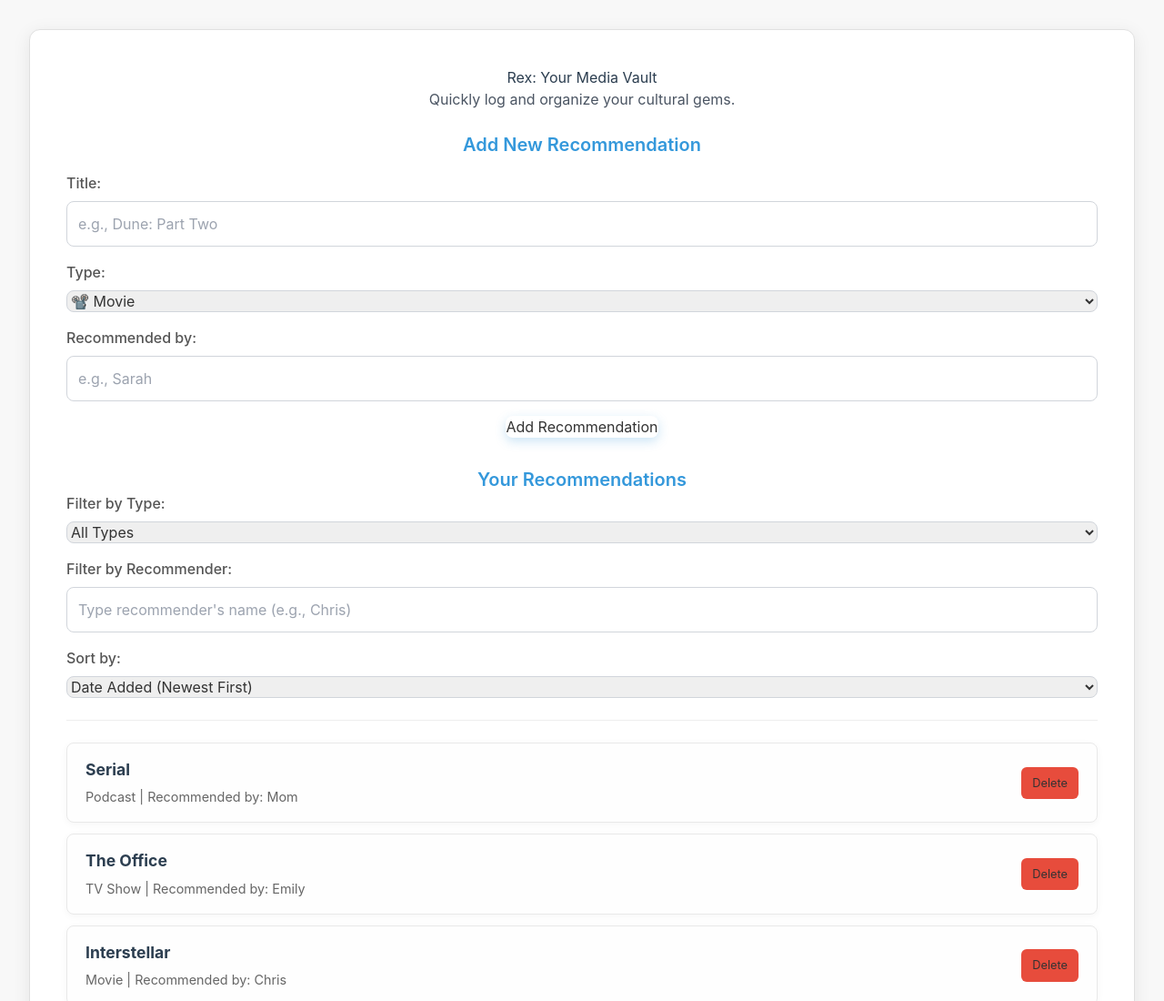
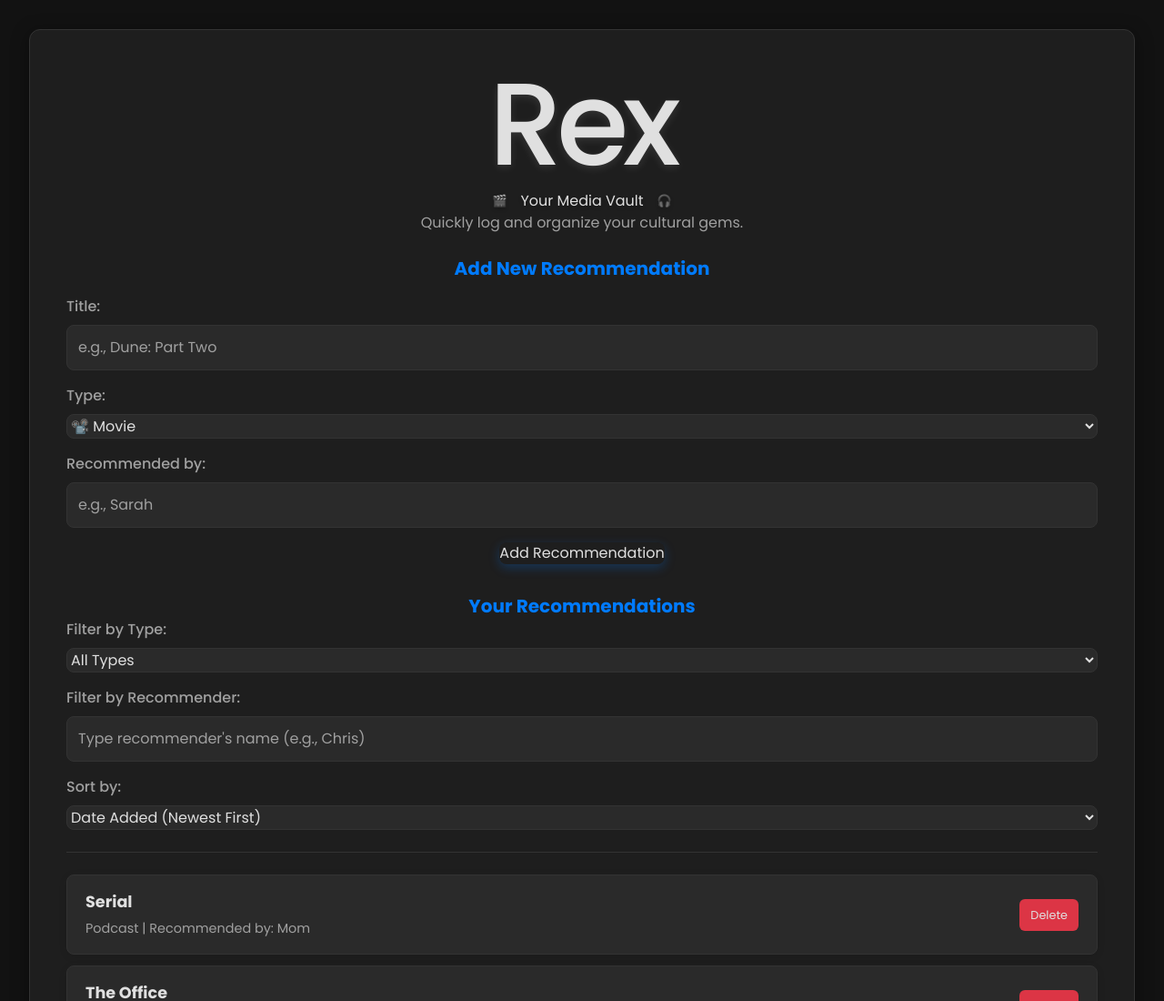
Before and after one commit to WillCO8/rex-app, a plain HTML site: page index.html in a window 1280 px wide. Shown: the top 1100 px of the page at 91% size. Drawn offline with nearby package versions, Linux system fonts and the light colour scheme.

Commit message:
Update Rex App: Changed font to Poppins and made 'Rex' title white

```diff
--- a/index.html
+++ b/index.html
@@ -3,13 +3,35 @@
 <head>
     <meta charset="UTF-8">
     <meta name="viewport" content="width=device-width, initial-scale=1.0">
-    <title>Rex: Media Logger</title>
+    <title>Rex: Your Media Vault</title>
     <!-- Tailwind CSS CDN for clean, minimal styling -->
     <script src="https://cdn.tailwindcss.com"></script>
+    <!-- Google Fonts - Poppins -->
+    <link href="https://fonts.googleapis.com/css2?family=Poppins:wght@400;500;700;900&display=swap" rel="stylesheet">
     <style>
+        /* Define a sleek, modern dark color palette */
+        :root {
+            --background-body: #121212; /* Deep charcoal background */
+            --card-background: #1e1e1e; /* Slightly lighter dark gray for cards */
+            --text-primary: #e0e0e0; /* Light gray for main text */
+            --text-secondary: #a0a0a0; /* Muted gray for descriptions/labels */
+            --accent-blue: #007bff; /* Vibrant blue for primary actions */
+            --accent-blue-dark: #0056b3; /* Darker blue for hover states */
+            --border-dark: #333333; /* Darker gray for subtle borders */
+            --shadow-dark: rgba(0, 0, 0, 0.4); /* Pronounced dark shadow */
+            --shadow-card-hover: rgba(0, 0, 0, 0.6); /* Even deeper shadow on card hover */
+            --input-background: #2a2a2a; /* Darker background for input fields */
+            --delete-red: #dc3545; /* Standard red for delete */
+            --delete-red-dark: #a71d2a; /* Darker red for delete hover */
+            --message-info-bg: #28a745; /* Green for success messages */
+            --message-info-text: #ffffff;
+            --message-error-bg: #dc3545; /* Red for error messages */
+            --message-error-text: #ffffff;
+        }
+
         body {
-            font-family: 'Inter', sans-serif;
-            background-color: #f8f8f8; /* Very light gray for a clean look */
+            font-family: 'Poppins', sans-serif; /* Changed font to Poppins */
+            background-color: var(--background-body);
             display: flex;
             justify-content: center;
             align-items: flex-start; /* Align to top for scrollability */
@@ -17,30 +39,56 @@
             margin: 0;
             padding: 2rem; /* Generous padding */
             box-sizing: border-box;
-            color: #333; /* Darker text for readability */
+            color: var(--text-primary); /* Default text color */
         }
         .container {
             max-width: 600px;
             width: 100%;
-            background-color: #ffffff; /* Pure white card background */
+            background-color: var(--card-background);
             padding: 2.5rem; /* More internal spacing */
-            border-radius: 12px; /* Soft rounded corners */
-            box-shadow: 0 4px 20px rgba(0, 0, 0, 0.08); /* Subtle, elegant shadow */
+            border-radius: 12px;
+            box-shadow: 0 4px 20px var(--shadow-dark);
             text-align: center;
-            border: 1px solid #e0e0e0; /* Light border for definition */
+            border: 1px solid var(--border-dark);
+            transition: all 0.3s ease;
+        }
+        .container:hover {
+            box-shadow: 0 8px 30px var(--shadow-card-hover);
+        }
+        /* New style for the very top "Rex" text */
+        .super-title {
+            font-size: 8rem; /* Extremely large font size for "Rex" */
+            font-weight: 500; /* Changed from 900 to 500 (medium) for less boldness */
+            color: var(--text-primary); /* Changed to white */
+            margin-bottom: 0.5rem; /* Reduced margin below it */
+            text-shadow: 0 3px 10px rgba(255, 255, 255, 0.1); /* Adjusted shadow for white text */
+            letter-spacing: -0.05em; /* Slightly tighter letter spacing */
+            line-height: 1; /* Ensure no extra space above/below */
         }
         h1 {
-            font-size: 2.25rem; /* Larger title */
+            font-size: 3.5rem; /* Adjusted size for the main title below "Rex" */
             font-weight: 700; /* Bold */
-            color: #2c3e50; /* Dark blue-gray for a premium feel */
+            color: var(--text-primary); /* White for title */
             margin-bottom: 1rem;
+            text-shadow: 0 2px 4px rgba(0,0,0,0.2);
+            display: flex;
+            align-items: center;
+            justify-content: center;
+            gap: 15px; /* Space between icons and text */
+        }
+        h1 .icon {
+            font-size: 0.8em; /* Adjust icon size relative to text */
+            vertical-align: middle;
         }
         h2 {
             font-size: 1.5rem;
             font-weight: 600;
-            color: #3498db; /* A friendly blue */
+            color: var(--accent-blue);
             margin-top: 2rem;
             margin-bottom: 1.5rem;
+        }
+        p.text-gray-600 {
+            color: var(--text-secondary);
         }
         .input-group {
             margin-bottom: 1rem;
@@ -50,65 +98,75 @@
             display: block;
             font-weight: 500;
             margin-bottom: 0.5rem;
-            color: #555;
+            color: var(--text-secondary);
         }
         input[type="text"],
         select {
             width: 100%;
             padding: 0.75rem;
-            border: 1px solid #d1d5db; /* Tailwind gray-300 */
+            border: 1px solid var(--border-dark);
             border-radius: 8px;
             font-size: 1rem;
             transition: border-color 0.2s, box-shadow 0.2s;
-            box-sizing: border-box; /* Include padding in width */
+            box-sizing: border-box;
+            background-color: var(--input-background);
+            color: var(--text-primary);
+        }
+        input[type="text"]::placeholder {
+            color: var(--text-secondary);
+        }
+        select option {
+            background-color: var(--input-background);
+            color: var(--text-primary);
         }
         input[type="text"]:focus,
         select:focus {
             outline: none;
-            border-color: #3498db; /* Focus blue */
-            box-shadow: 0 0 0 3px rgba(52, 152, 219, 0.2); /* Soft focus ring */
+            border-color: var(--accent-blue);
+            box-shadow: 0 0 0 3px rgba(0, 123, 255, 0.2);
         }
         button {
-            background-color: #3498db; /* Primary blue button */
+            background-color: var(--accent-blue);
             color: white;
             font-weight: 600;
             padding: 0.85rem 1.75rem;
             border-radius: 8px;
-            box-shadow: 0 4px 12px rgba(52, 152, 219, 0.25);
+            box-shadow: 0 4px 12px rgba(0, 123, 255, 0.25);
             transition: all 0.2s ease-in-out;
             border: none;
             cursor: pointer;
         }
         button:hover {
-            background-color: #2980b9; /* Darker blue on hover */
-            box-shadow: 0 6px 16px rgba(52, 152, 219, 0.35);
-            transform: translateY(-1px); /* Slight lift */
+            background-color: var(--accent-blue-dark);
+            box-shadow: 0 6px 16px rgba(0, 123, 255, 0.35);
+            transform: translateY(-1px);
         }
         button:active {
             transform: translateY(0);
-            box-shadow: 0 2px 8px rgba(52, 152, 219, 0.2);
+            box-shadow: 0 2px 8px rgba(0, 123, 255, 0.2);
         }
         .recommendation-list {
             list-style: none;
             padding: 0;
             margin-top: 1.5rem;
-            border-top: 1px solid #eee; /* Separator line */
+            border-top: 1px solid var(--border-dark);
             padding-top: 1.5rem;
         }
         .recommendation-item {
-            background-color: #fefefe; /* Slightly off-white for items */
-            border: 1px solid #e9e9e9;
+            background-color: var(--input-background);
+            border: 1px solid var(--border-dark);
             border-radius: 8px;
             padding: 1rem 1.25rem;
             margin-bottom: 0.75rem;
             display: flex;
             justify-content: space-between;
             align-items: center;
-            box-shadow: 0 2px 8px rgba(0, 0, 0, 0.04); /* Very subtle item shadow */
+            box-shadow: 0 2px 8px rgba(0, 0, 0, 0.1);
             transition: transform 0.1s ease-in-out;
         }
         .recommendation-item:hover {
             transform: translateY(-2px);
+            box-shadow: 0 4px 12px rgba(0, 0, 0, 0.2);
         }
         .recommendation-details {
             text-align: left;
@@ -116,47 +174,66 @@
             margin-right: 1rem;
         }
         .recommendation-details strong {
-            color: #2c3e50;
+            color: var(--text-primary);
             font-size: 1.1rem;
             display: block;
             margin-bottom: 0.25rem;
         }
         .recommendation-details span {
-            color: #666;
+            color: var(--text-secondary);
             font-size: 0.9rem;
         }
         .delete-button {
-            background-color: #e74c3c; /* Red for delete */
+            background-color: var(--delete-red);
             padding: 0.5rem 0.75rem;
             font-size: 0.8rem;
             border-radius: 6px;
-            box-shadow: none; /* No shadow for small button */
+            box-shadow: none;
         }
         .delete-button:hover {
-            background-color: #c0392b;
-            transform: none; /* No lift for delete */
+            background-color: var(--delete-red-dark);
+            transform: none;
             box-shadow: none;
         }
         .message-box {
-            background-color: #eaf6ff; /* Light blue for messages */
-            color: #2196f3;
+            background-color: var(--message-info-bg);
+            color: var(--message-info-text);
             padding: 0.75rem;
             border-radius: 8px;
             margin-top: 1rem;
             font-size: 0.9rem;
-            border: 1px solid #a0d8ff;
+            border: 1px solid rgba(40, 167, 69, 0.5);
         }
         .message-box.error {
-            background-color: #ffebee; /* Light red for errors */
-            color: #ef5350;
-            border-color: #ef9a9a;
+            background-color: var(--message-error-bg);
+            color: var(--message-error-text);
+            border-color: rgba(220, 53, 69, 0.5);
+        }
+        /* Responsive adjustments for titles */
+        @media (max-width: 640px) {
+            .super-title {
+                font-size: 5rem; /* Smaller on mobile */
+                gap: 15px;
+            }
+            h1 {
+                font-size: 2.5rem; /* Smaller on mobile */
+                gap: 10px;
+            }
+            h1 .icon {
+                font-size: 0.9em;
+            }
         }
     </style>
 </head>
 <body>
 
     <div class="container">
-        <h1>Rex: Your Media Vault</h1>
+        <div class="super-title">Rex</div>
+        <h1>
+            <span class="icon">🎬</span>
+            Your Media Vault
+            <span class="icon">🎧</span>
+        </h1>
         <p class="text-gray-600 mb-6">Quickly log and organize your cultural gems.</p>
 
         <div class="input-section">
```
Also changed, not shown: 1 other file.
